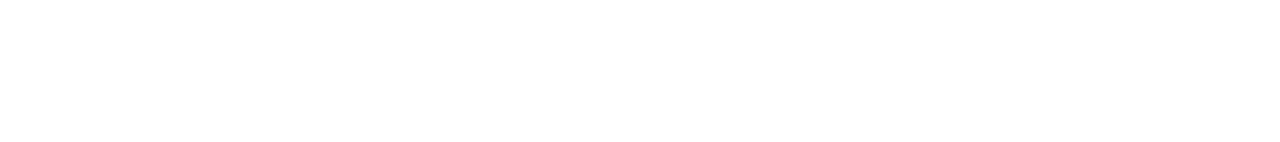
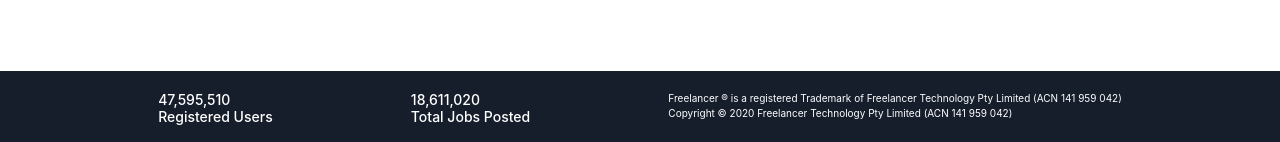
Before and after one commit to dealbisac/freelancer-clone, a React (Create React App) app: page / in a window 1280 px wide. Shown: the part 4842-4984 px from the top of the page. Before the commit the page ends 4912 px from the top, so only its background shows below. Built offline with nearby package versions, Linux system fonts and the light colour scheme.

Commit message:
footer-bottom done

```diff
--- a/src/App.js
+++ b/src/App.js
@@ -9,6 +9,7 @@
 import Category from './Category';
 import Portfolio from './Portfolio';
 import JobCategory from './JobCategory';
+import Footer from './Footer';
 
 function App() {
   return (
@@ -41,8 +42,7 @@
       <JobCategory />
 
       {/* Footer */}
-
-
+      <Footer />
 
     </div>
   );
--- /dev/null
+++ b/src/Footer.css
@@ -0,0 +1,23 @@
+.footer {
+  background-color: #161e2c;
+}
+
+.footer__bottom {
+  color: white;
+  justify-content: space-evenly;
+  display: flex;
+  border-top: 1px solid #fff;
+  margin: 15px, 25px;
+  padding: 20px;
+}
+
+.footer__bottom > h6 {
+  font-size: 14px;
+  font-weight: 500;
+}
+
+.footer__bottom > p {
+  font-size: 10px;
+  font-weight: 400;
+  line-height: 15px;
+}
--- /dev/null
+++ b/src/Footer.js
@@ -0,0 +1,24 @@
+import React from 'react';
+import './Footer.css';
+
+function Footer() {
+    return (
+        <div className="footer">
+            <div className="footer__top">
+
+            </div>
+            <div className="footer__bottom">
+                <h6>47,595,510 <br /> Registered Users</h6>
+                <h6>18,611,020 <br /> Total Jobs Posted</h6>
+                <p>
+                    Freelancer ® is a registered Trademark of Freelancer Technology Pty Limited (ACN 141 959 042) <br />
+                Copyright © 2020 Freelancer Technology Pty Limited (ACN 141 959 042)
+                </p>
+
+            </div>
+
+        </div>
+    )
+}
+
+export default Footer
```
